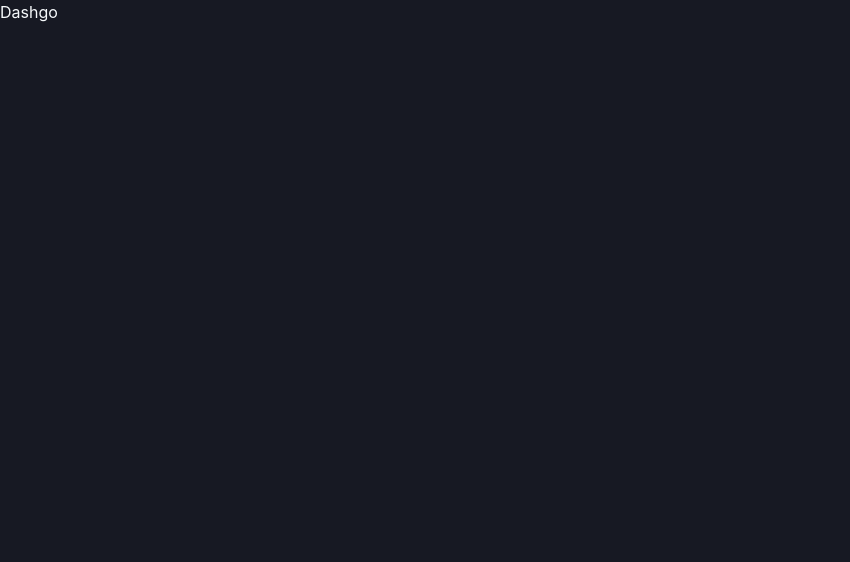
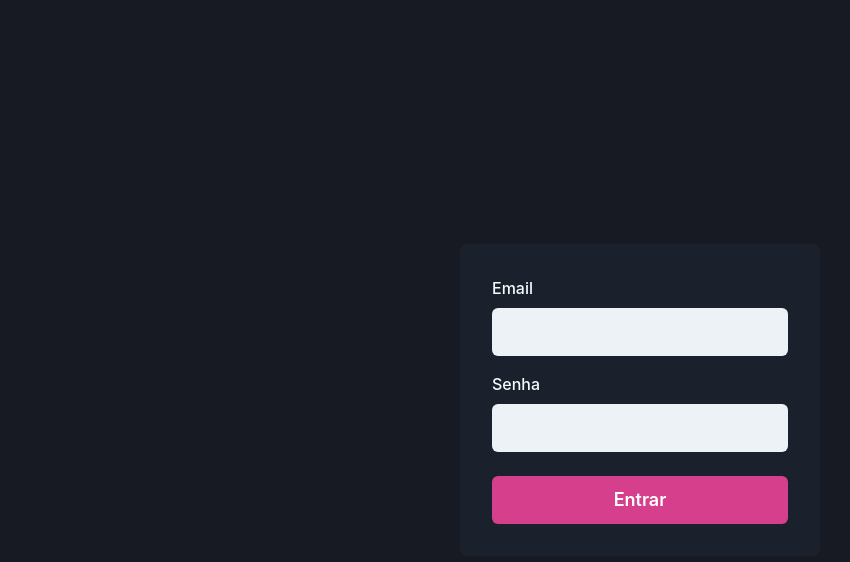
Before and after one commit to Antoniopedromuteka/Curso-Roctseat-Ignite, a Next.js app in the folder Capitulo IV/dashgo/: page / in a window 1280 px wide. Shown: the top 562 px of the page, without its empty margins (0-850 px from the left). Built offline with nearby package versions, Linux system fonts and the light colour scheme.

Commit message:
finalizando a pagina de Sign in

```diff
--- a/Capitulo IV/dashgo/src/pages/index.tsx
+++ b/Capitulo IV/dashgo/src/pages/index.tsx
@@ -2,10 +2,82 @@
 import Head from 'next/head'
 import Image from 'next/image'
 
+import {Flex, Input, Button, Stack, FormLabel, FormControl} from "@chakra-ui/react";
+
 
 const Home: NextPage = () => {
   return (
-   <h1>Dashgo</h1>
+   <Flex
+        w="100vw"
+        h="100vh"
+        align={"center"}
+        justify={"center"}
+    >
+
+      <Flex
+        as={"form"}
+        w={"100%"}
+        maxWidth={360}
+        bg="gray.800"
+        p="8"
+        borderRadius={8}
+        flexDirection="column"
+      >
+      <Stack spacing={4}>
+
+
+      <FormControl>
+        <FormLabel htmlFor='email'>Email</FormLabel>
+
+      <Input
+          name='email'
+          type="email"
+          id='email'
+          focusBorderColor='pink.500'
+          bgColor={"900"}
+          variant="filled"
+          _hover={{
+            bgColor:"gray.900"
+          }}
+          size={"lg"}
+
+       />
+       </FormControl>
+
+
+       <FormControl>
+      <FormLabel htmlFor='password'>Senha</FormLabel>
+      <Input
+          name='password'
+          type="password"
+          id='password'
+          focusBorderColor='pink.500'
+          bgColor={"900"}
+          variant="filled"
+          _hover={{
+              bgColor:"gray.900"
+          }}
+          size={"lg"}
+       />
+
+       </FormControl>
+       </Stack>
+
+
+
+
+        <Button
+          type="submit"
+          mt={6}
+          colorScheme={"pink"}
+          size={"lg"}
+        >
+          Entrar
+        </Button>
+
+      </Flex>
+
+   </Flex>
   )
 }
 
```
